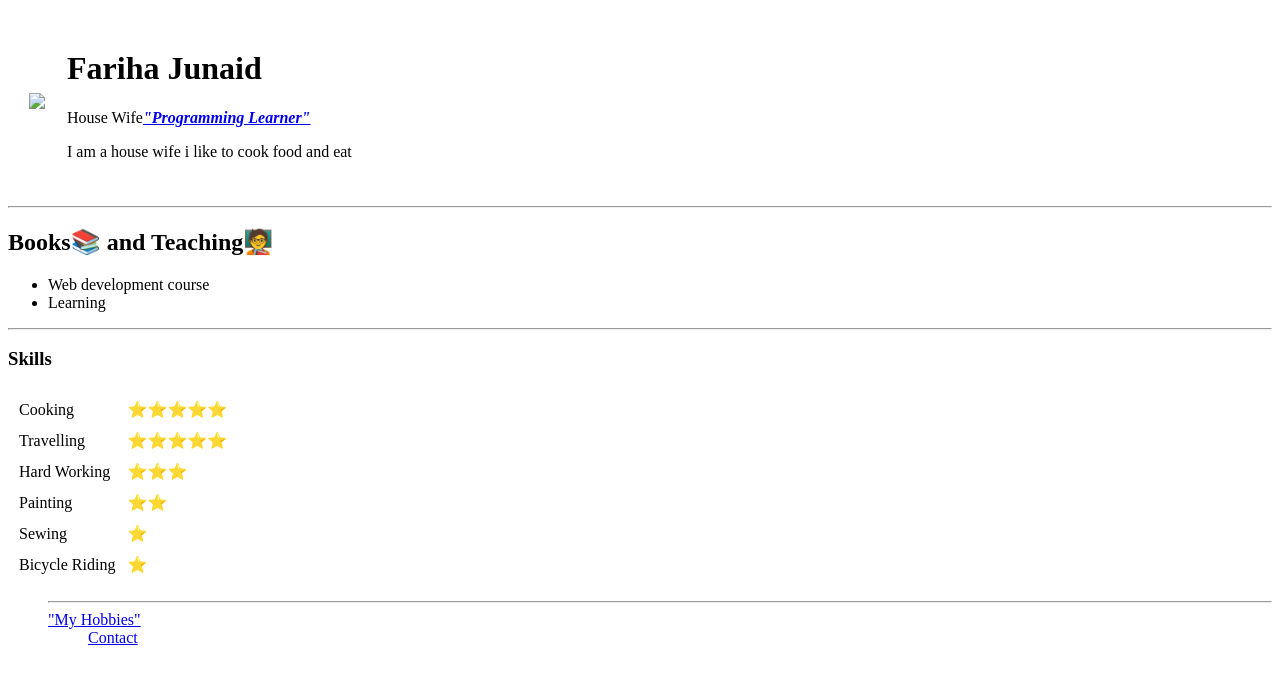
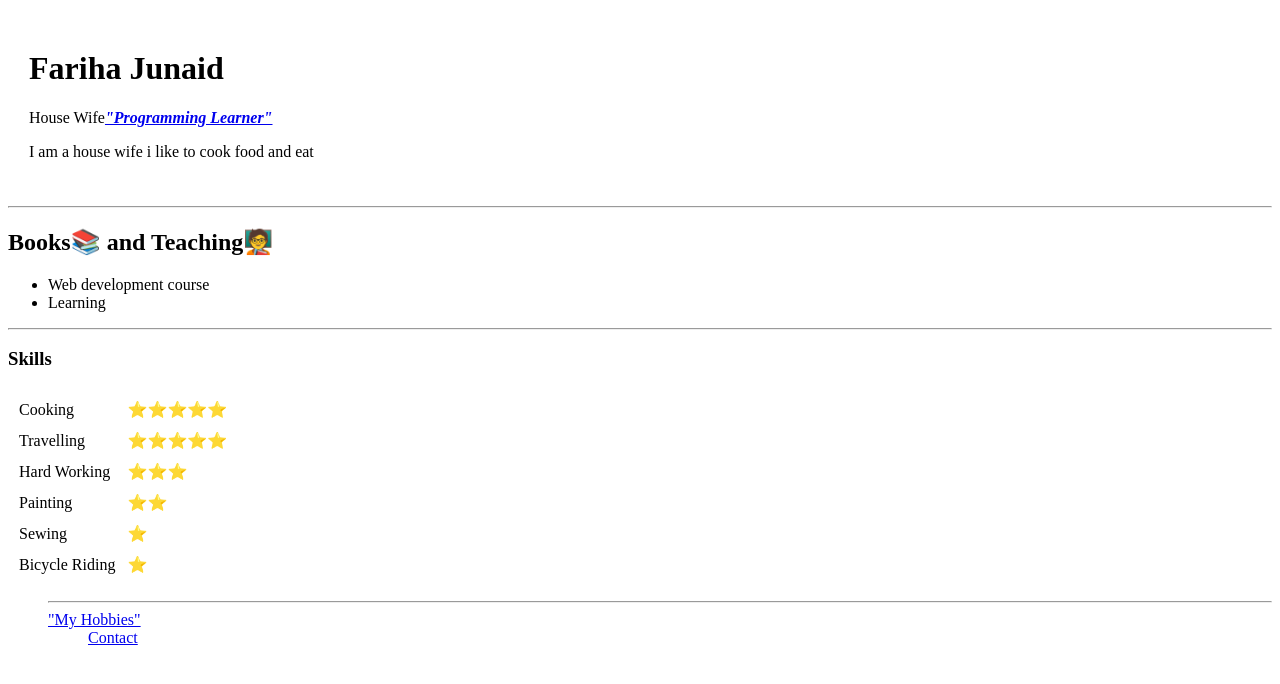
Before and after one commit to FJKH/cv, a plain HTML site: page index.html in a window 1280 px wide. Drawn offline with Linux system fonts and the light colour scheme.

Commit message:
Update index.html

```diff
--- a/index.html
+++ b/index.html
@@ -7,7 +7,6 @@
 <body>
    <table cellspacing="20">
     <tr>
-            <td><img src="development\index.html\Image\flower-729512_960_720 (2) (2).jpg"></td>
        <td><h1>Fariha Junaid</h1>
          <p>House Wife<em><strong><a href=https://www.udemy.com>"Programming Learner"</a></strong></em></p>
           <p>I am a house wife i like to cook food and eat </p>
```
Lines whose indentation alone changed are shown as unchanged.
